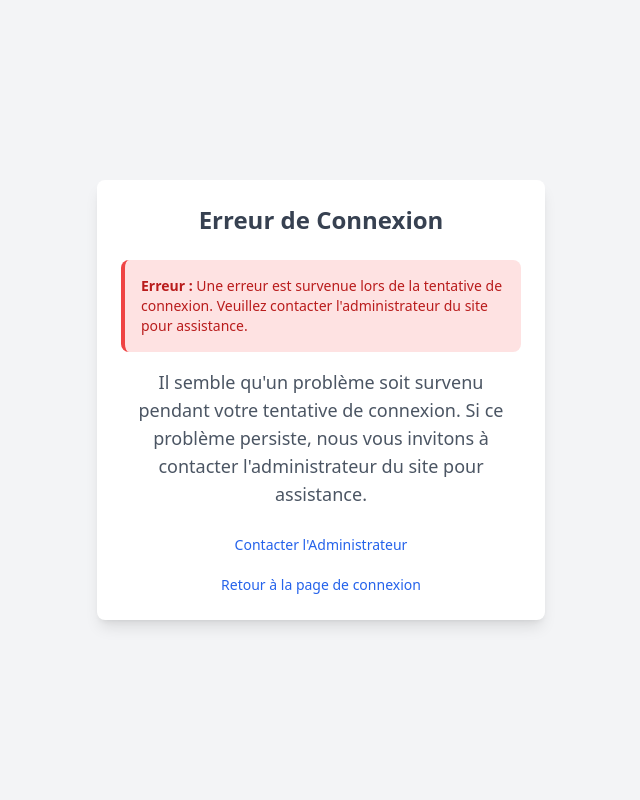
After one commit to Abdelhakim-Baalla/Knowtribe, a PHP site: page /Views/Erreur404.php in a window 1280 px wide. The commit adds this page. Shown: the whole page, without its empty margins (319-959 px from the left). Run offline with PHP 8.4, Linux system fonts and the light colour scheme; some libraries are stand-ins or nearby versions.

Commit message:
J'ai Crée la page de compte supprimer et aussi la page d'erreur et la class d'autentification va directer l'utilisateur vers la page exacte

```diff
--- a/Models/CrudModels.php
+++ b/Models/CrudModels.php
@@ -142,9 +142,7 @@
                $stmt->execute();
                $row = $stmt->fetchAll();
 
-               if($row != 'null'){
-                echo 'noting';
-               }
+
 
                $insertQuery = "INSERT INTO inscriptions (utilisateur_id, cours_id) VALUES (:utilisateur_id, :cours_id)";
                 $stmtInsert = $this->connexion->connexion()->prepare($insertQuery);
--- /dev/null
+++ b/Views/Erreur404.php
@@ -0,0 +1,44 @@
+<?php
+// Définir un message d'erreur générique
+$errorMessage = "Une erreur est survenue lors de la tentative de connexion. Veuillez contacter l'administrateur du site pour assistance.";
+?>
+
+<!DOCTYPE html>
+<html lang="fr">
+<head>
+    <meta charset="UTF-8">
+    <meta name="viewport" content="width=device-width, initial-scale=1.0">
+    <title>Erreur de Connexion</title>
+    <script src="https://cdn.tailwindcss.com"></script>
+    <link rel="shortcut icon" href="../Assests/Images/logo.png" type="image/x-icon">
+</head>
+<body class="bg-gray-100 h-screen flex items-center justify-center">
+
+    <div class="bg-white p-6 rounded-lg shadow-lg w-full max-w-md">
+        <h2 class="text-2xl font-bold text-gray-700 text-center mb-6">Erreur de Connexion</h2>
+
+        <!-- Message d'erreur -->
+        <?php if($errorMessage): ?>
+            <div class="mb-4 p-4 bg-red-100 border-l-4 border-red-500 text-red-700 text-sm rounded-lg">
+                <strong>Erreur :</strong> <?php echo $errorMessage; ?>
+            </div>
+        <?php endif; ?>
+
+        <div class="text-center mb-6">
+            <p class="text-lg text-gray-600">Il semble qu'un problème soit survenu pendant votre tentative de connexion. Si ce problème persiste, nous vous invitons à contacter l'administrateur du site pour assistance.</p>
+        </div>
+
+        <div class="text-center mt-6">
+            <!-- Lien pour contacter l'administrateur -->
+            <a href="mailto:abdelhakimbaalla50@gmail.com" class="text-blue-600 hover:underline text-sm">Contacter l'Administrateur</a>
+        </div>
+
+        <div class="text-center mt-4">
+            <!-- Lien pour revenir à la page de connexion -->
+            <a href="auth/login.php" class="text-blue-600 hover:underline text-sm">Retour à la page de connexion</a>
+        </div>
+
+    </div>
+
+</body>
+</html>
```
Also changed, not shown: Controllers/Authlogin.php (+11 -3 lines), Views/auth/login.php (+9 -2 lines), Views/compteSupprimer.php (added, +44 -0 lines).
